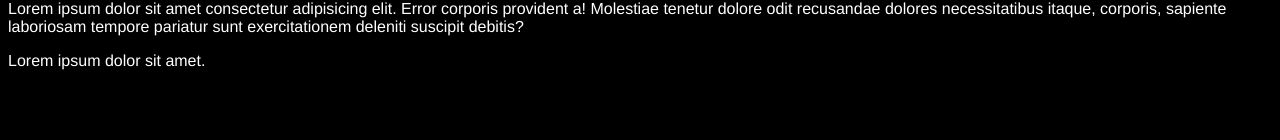
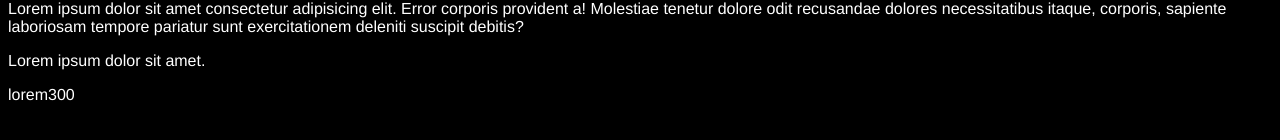
Before and after one commit to thomaspoleyn/GitDemo, a plain HTML site: page index.html in a window 1280 px wide. Shown: the part 128-268 px from the top of the page. Drawn offline with Linux system fonts and the light colour scheme.

Commit message:
grote nieuwe alinea

```diff
--- a/index.html
+++ b/index.html
@@ -16,5 +16,6 @@
       exercitationem deleniti suscipit debitis?
     </p>
     <p>Lorem ipsum dolor sit amet.</p>
+    <p>lorem300</p>
   </body>
 </html>
```
